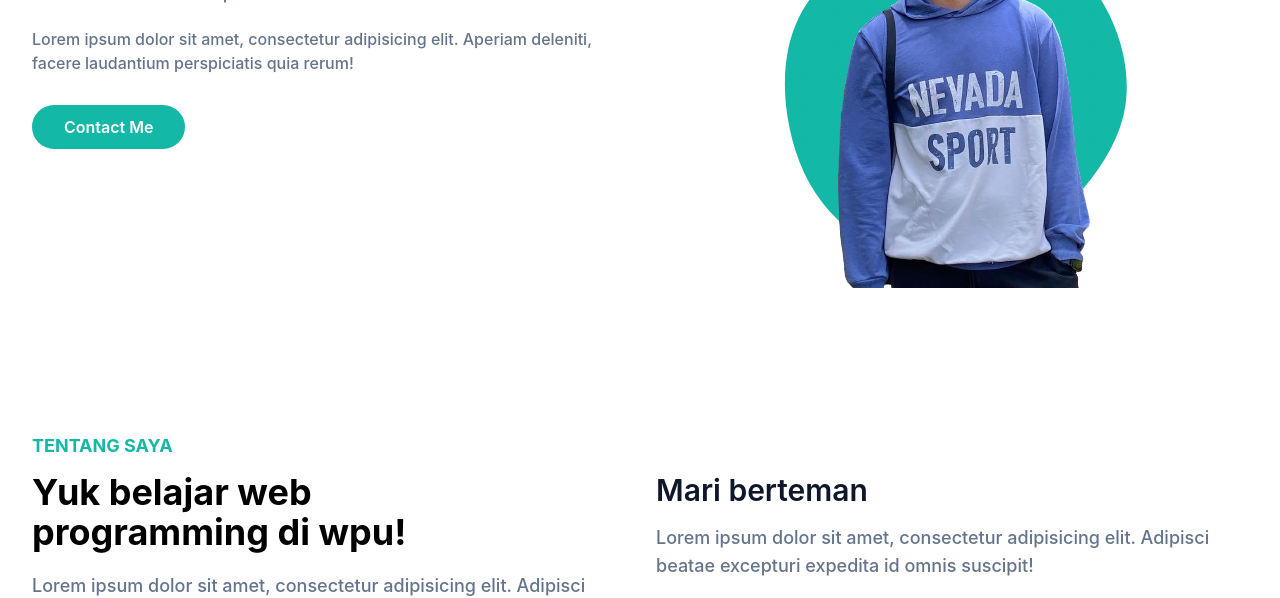
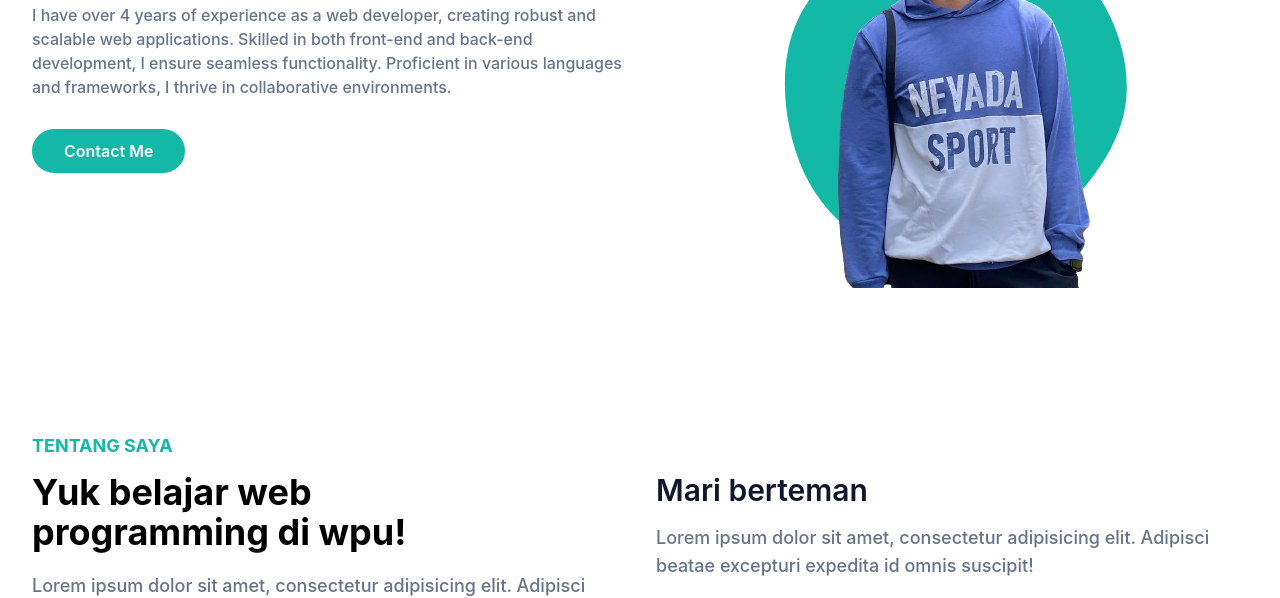
Before and after one commit to aprianfirlanda/aprianfirlanda.github.io, a website: page index.html in a window 1280 px wide. Shown: the part 391-989 px from the top of the page. Drawn offline with Linux system fonts and the light colour scheme.

Commit message:
fill home content

```diff
--- a/index.html
+++ b/index.html
@@ -68,11 +68,12 @@
                 </span>
                 </h1>
                 <h2 class="font-medium text-secondary text-lg mb-5">Full Stack Web Developer</h2>
-                <p class="font-medium text-secondary mb-10">
-                    Lorem ipsum dolor sit amet, consectetur adipisicing elit. Aperiam deleniti, facere laudantium
-                    perspiciatis quia rerum!
+                <p class="font-normal text-secondary mb-10 lg:font-medium">
+                    I have over 4 years of experience as a web developer, creating robust and scalable web applications.
+                    Skilled in both front-end and back-end development, I ensure seamless functionality. Proficient in
+                    various languages and frameworks, I thrive in collaborative environments.
                 </p>
-                <a href="#"
+                <a href="https://api.whatsapp.com/send?abid=+6282253600917&text=Hi%2C%20Aprian,%2C%20"
                    class="text-base font-semibold bg-primary py-3 px-8 text-white rounded-full hover:shadow-lg hover:opacity-80 transition duration-300 ease-in-out">
                     Contact Me
                 </a>
```
Also changed, not shown: dist/output.css.
